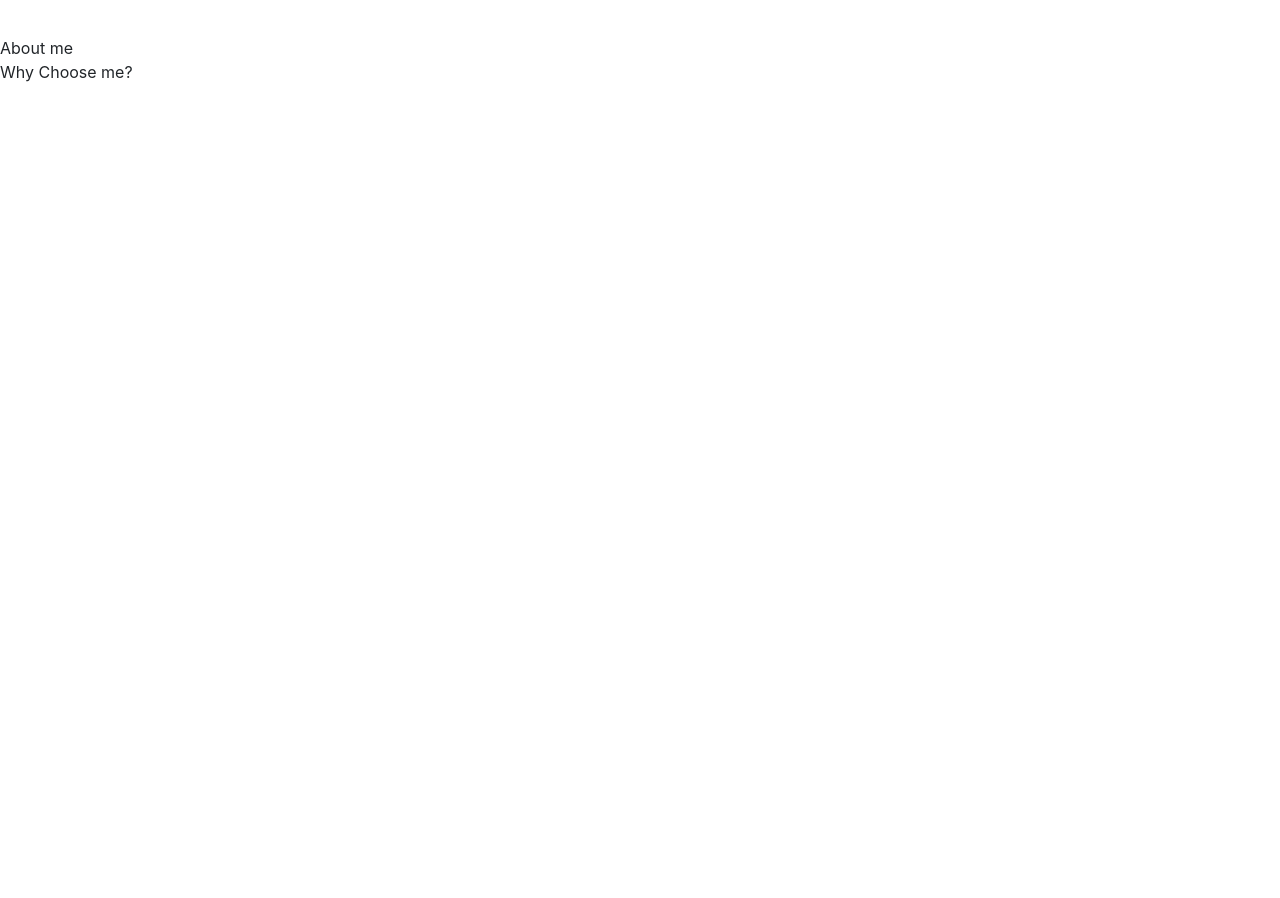
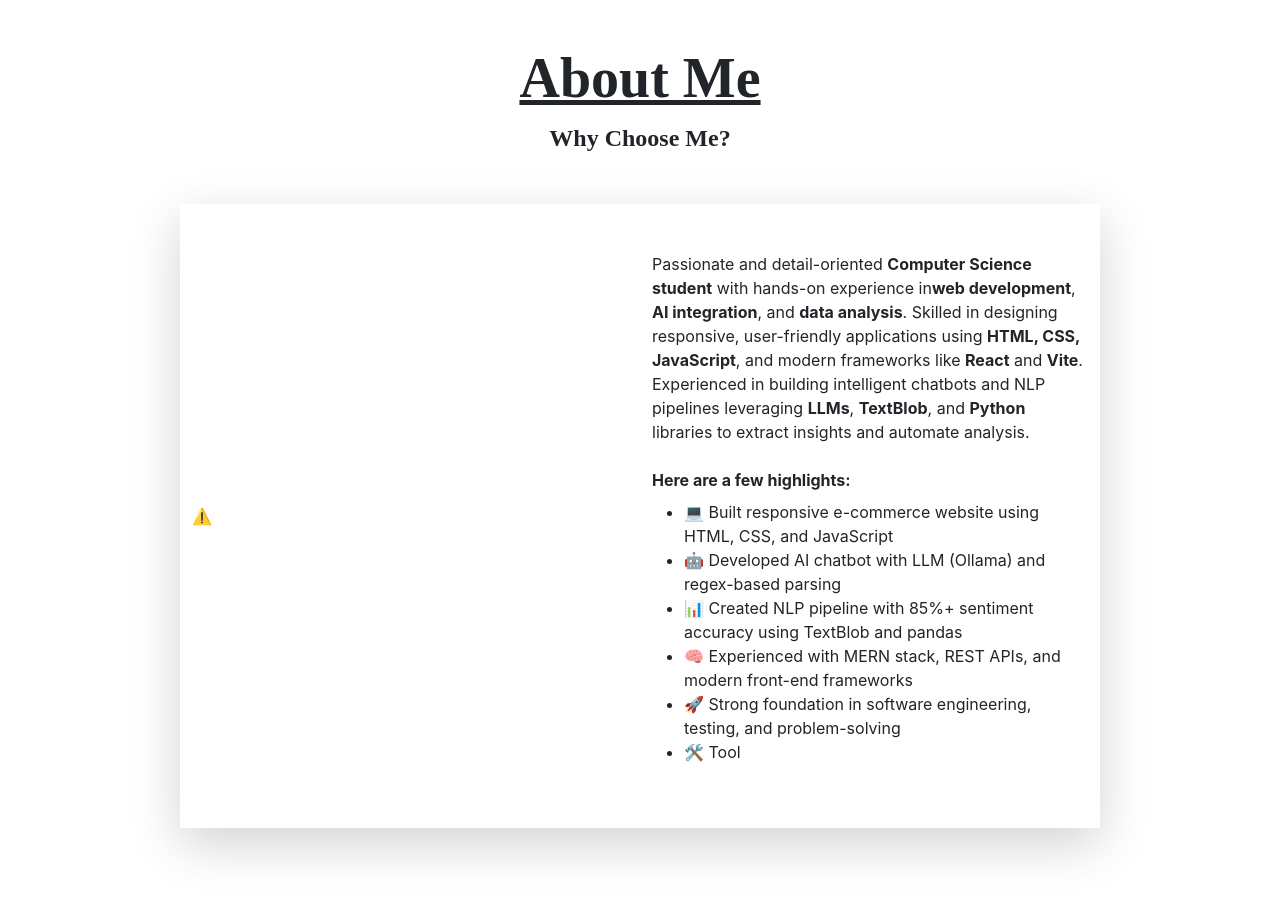
Before and after one commit to Deen-37/portfolio-website, a React (Create React App) app: page / in a window 1280 px wide. Shown: the part 540-1438 px from the top of the page. Before the commit the page ends 800 px from the top, so only its background shows below. Built offline with nearby package versions, Linux system fonts and the light colour scheme; no server answers; a web font is replaced by a local one.

Commit message:
finished about me section

```diff
--- a/public/index.html
+++ b/public/index.html
@@ -26,6 +26,8 @@
       work correctly both with client-side routing and a non-root public URL.
       Learn how to configure a non-root public URL by running `npm run build`.
     -->
+      <script src="https://unpkg.com/@lottiefiles/lottie-player@latest/dist/lottie-player.js"></script>
+
     <link
       rel="stylesheet"
       href="https://cdn.jsdelivr.net/npm/bootstrap@5.3.2/dist/css/bootstrap.min.css"
--- a/src/App.css
+++ b/src/App.css
@@ -1,6 +1,7 @@
 @import url('https://fonts.googleapis.com/css2?family=Cinzel:wght@400..900&family=Google+Sans+Code:ital,wght@0,300..800;1,300..800&family=Playfair+Display:ital,wght@0,400..900;1,400..900&family=Roboto:ital,wght@0,100..900;1,100..900&family=Rye&display=swap');
 
 .app{
+
 
 }
 *{
@@ -113,3 +114,30 @@
   justify-content: center;
   padding-bottom: 12px;
 }
+
+
+/* About me section*/
+.about{
+
+}
+
+.about-me-text{
+  font-family: 'sans-serif';
+  font-weight: 800;
+  font-size: 3.5rem;
+  text-decoration: underline;
+  text-align: center;
+  text-transform: capitalize;
+}
+.why-text-sub{
+  font-family: 'san-serif';
+  font-weight: 600;
+  font-size: 1.5rem;
+  text-transform: capitalize;
+  text-align: center;
+}
+
+.aboutme-inside{
+  width:70%;
+  margin-inline: auto;
+}
--- a/src/App.js
+++ b/src/App.js
@@ -38,18 +38,44 @@ function App() {
         </div>
       </div>
 
-      <section id="about" className="about-me-section aboutme-inside my-5">
+      <div id="about" className="about-me-section aboutme-inside my-5">
         <div className='d-flex flex-column'>
           <span className='about-me-text'> About me</span>
           <span className='why-text-sub'>Why Choose me?</span>
-          <div className='row justify-content-center  shadow-lg my-5'>
-            <div className='col-lg-6 col-md-6'>
+          <div className='row justify-content-center shadow-lg my-5'>
+            <div className='col-lg-6 col-md-6 col-sm-12 d-flex align-items-center justify-content-center'>
+              <lottie-player
+                src="https://assets7.lottiefiles.com/packages/lf20_v1yudlrx.json"
+                background="transparent"
+                speed="1"
+                style= {{width:"500px", height: "500px"}}
+                loop
+                autoplay>
+              </lottie-player>
+            </div>
+            <div className='col-lg06 col-md-6 col-sm-12 py-5 d-flex flex-column'>
+              <span className='some-text-about-me'>
+                Passionate and detail-oriented <strong>Computer Science student</strong> with hands-on experience in
+                <strong>web development</strong>, <strong>AI integration</strong>, and <strong>data analysis</strong>.
+                Skilled in designing responsive, user-friendly applications using <strong>HTML, CSS, JavaScript</strong>,
+                and modern frameworks like <strong>React</strong> and <strong>Vite</strong>. Experienced in building
+                intelligent chatbots and NLP pipelines leveraging <strong>LLMs</strong>, <strong>TextBlob</strong>,
+                and <strong>Python</strong> libraries to extract insights and automate analysis.
+              </span>
+              <span className='few-highlights mt-4 fw-bold'>Here are a few highlights:</span>
 
+              <ul className='few-list mt-2'>
+                <li>💻 Built responsive e-commerce website using HTML, CSS, and JavaScript</li>
+                <li>🤖 Developed AI chatbot with LLM (Ollama) and regex-based parsing</li>
+                <li>📊 Created NLP pipeline with 85%+ sentiment accuracy using TextBlob and pandas</li>
+                <li>🧠 Experienced with MERN stack, REST APIs, and modern front-end frameworks</li>
+                <li>🚀 Strong foundation in software engineering, testing, and problem-solving</li>
+                <li>🛠️ Tool</li>
+              </ul>
             </div>
-
           </div>
         </div>
-      </section>
+      </div>
 
     </div>
   );
```
